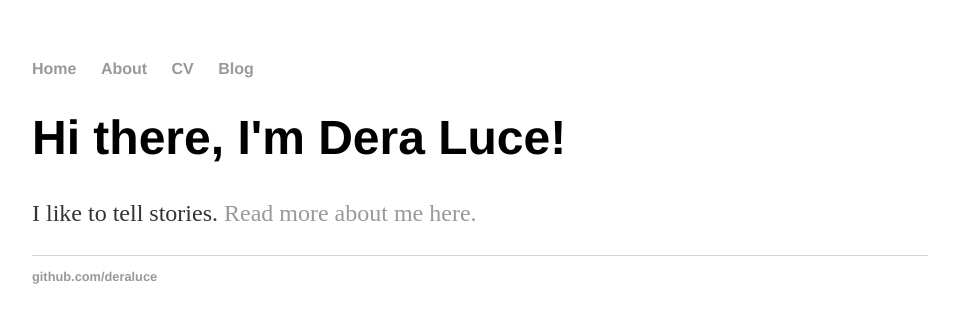
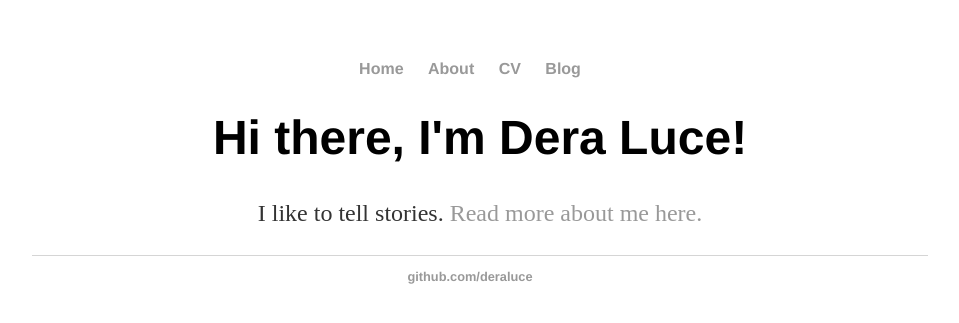
Before and after one commit to DeraLuce/DeraLuce.github.io, a Jekyll site: the page built from index.html, in a window 1280 px wide. Shown: the top 323 px of the page, without its empty margins (160-1119 px from the left). Built offline with Jekyll 4.4.1, drawn with Linux system fonts in a browser that asks for light colours.

Commit message:
Update default.html
Centered

```diff
--- a/_layouts/default.html
+++ b/_layouts/default.html
@@ -1,5 +1,6 @@
 <!DOCTYPE html>
 	<html>
+		<div style ="text-align: center;"
 		<head>
 			<title>{{ page.title }}</title>
 			<!-- link to main stylesheet -->
@@ -26,4 +27,5 @@
 				</ul>
 			</footer>
 		</body>
+		</div>
 	</html>
```
